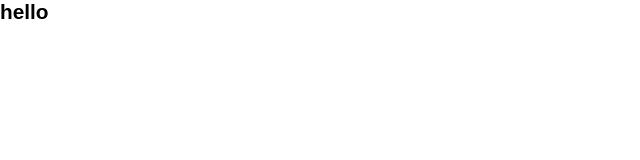
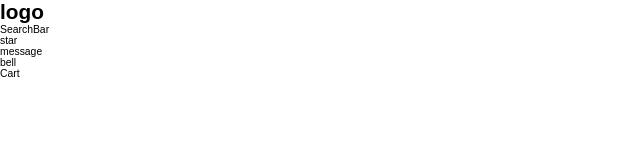
Before and after one commit to zakrzewskib/add-to-cart-with-react-hooks, a React (Create React App) app: page / in a window 1280 px wide. Shown: the top 160 px of the page, without its empty margins (0-640 px from the left). Built offline with nearby package versions, Linux system fonts and the light colour scheme.

Commit message:
Add header template without any styles

```diff
--- a/src/App.jsx
+++ b/src/App.jsx
@@ -1,10 +1,10 @@
+import Header from "./components/Layout/Header";
+
 const App = () => {
   return (
-    <div className="App">
-      <header className="App-header">
-        <h1>hello</h1>
-      </header>
-    </div>
+    <>
+      <Header />
+    </>
   );
 };
 
--- /dev/null
+++ b/src/components/Cart/Cart.jsx
@@ -0,0 +1,7 @@
+import React from "react";
+
+const Cart = () => {
+  return <div>Cart</div>;
+};
+
+export default Cart;
--- /dev/null
+++ b/src/components/Layout/Header.jsx
@@ -0,0 +1,15 @@
+import React from "react";
+import Navigation from "./Navigation";
+import SearchBar from "./SearchBar";
+
+const Header = () => {
+  return (
+    <header>
+      <h1>logo</h1>
+      <SearchBar />
+      <Navigation />
+    </header>
+  );
+};
+
+export default Header;
--- /dev/null
+++ b/src/components/Layout/Navigation.jsx
@@ -0,0 +1,19 @@
+import React from "react";
+import Cart from "../Cart/Cart";
+
+const Navigation = () => {
+  return (
+    <nav>
+      <ul>
+        <li>star</li>
+        <li>message</li>
+        <li>bell</li>
+        <li>
+          <Cart />
+        </li>
+      </ul>
+    </nav>
+  );
+};
+
+export default Navigation;
--- /dev/null
+++ b/src/components/Layout/SearchBar.jsx
@@ -0,0 +1,7 @@
+import React from "react";
+
+const SearchBar = () => {
+  return <div>SearchBar</div>;
+};
+
+export default SearchBar;
```
